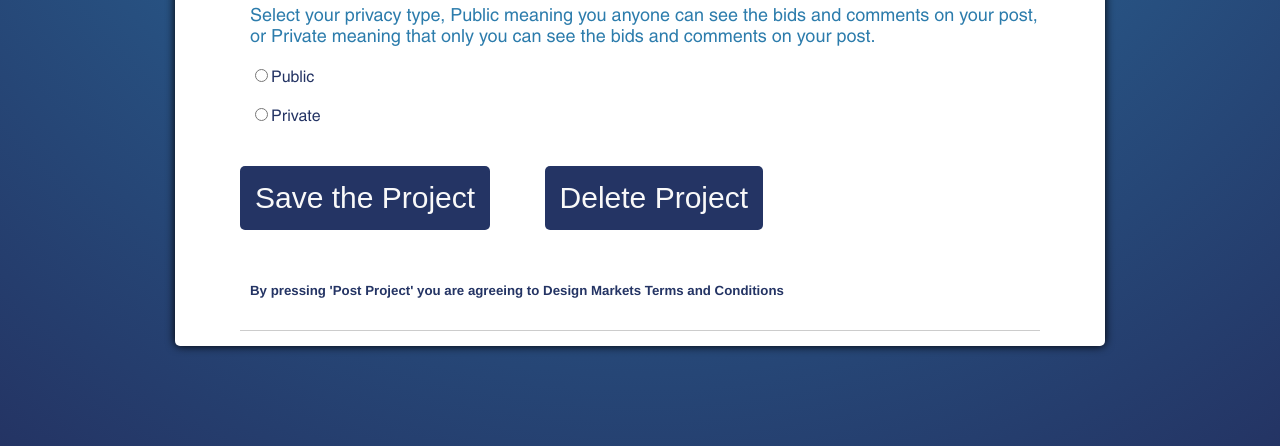
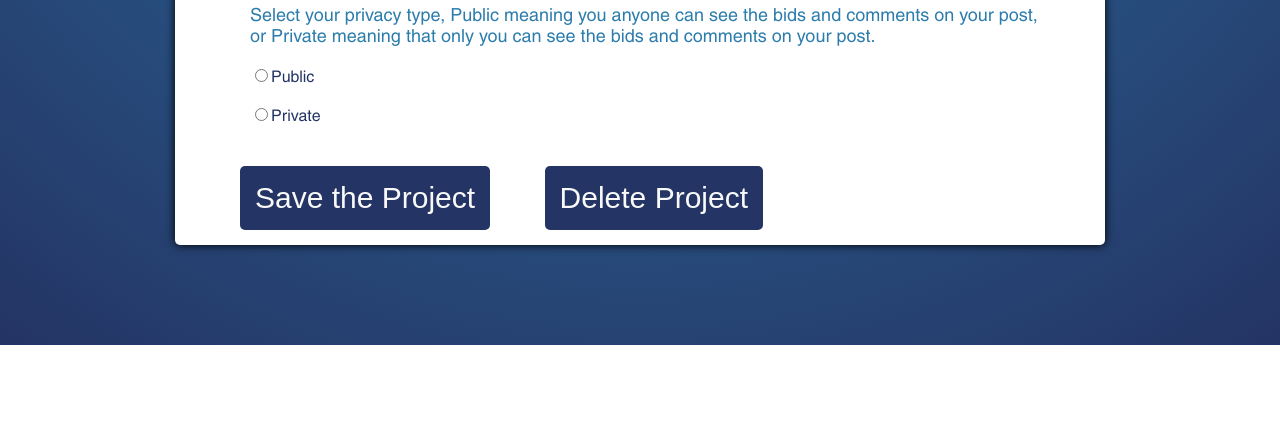
Before and after one commit to SuperSheaff/Design-Market, a PHP site: page /editPost.php in a window 1280 px wide. Shown: the part 1354-1800 px from the top of the page. After the commit the page ends 1699 px from the top, so only its background shows below. Run offline with PHP 8.4, Linux system fonts and the light colour scheme.

Commit message:
Update editPost.php

```diff
--- a/designMarket/editPost.php
+++ b/designMarket/editPost.php
@@ -107,11 +107,12 @@
 
                 <!-- Should appear only after post is made when editting a post -->
 
-                <input id="deleteProject" type="submit" value="Delete Project">
+                <form method="POST" action="delete.php" enctype="multipart/form-data">
 
-	            <li>
-	                <h5>By pressing 'Post Project' you are agreeing to Design Markets Terms and Conditions</h5>
-	            </li>
+                    <input id="deleteProject" type="submit" value="Delete Project">
+
+                </form>
+
             </form>
 
 
```
